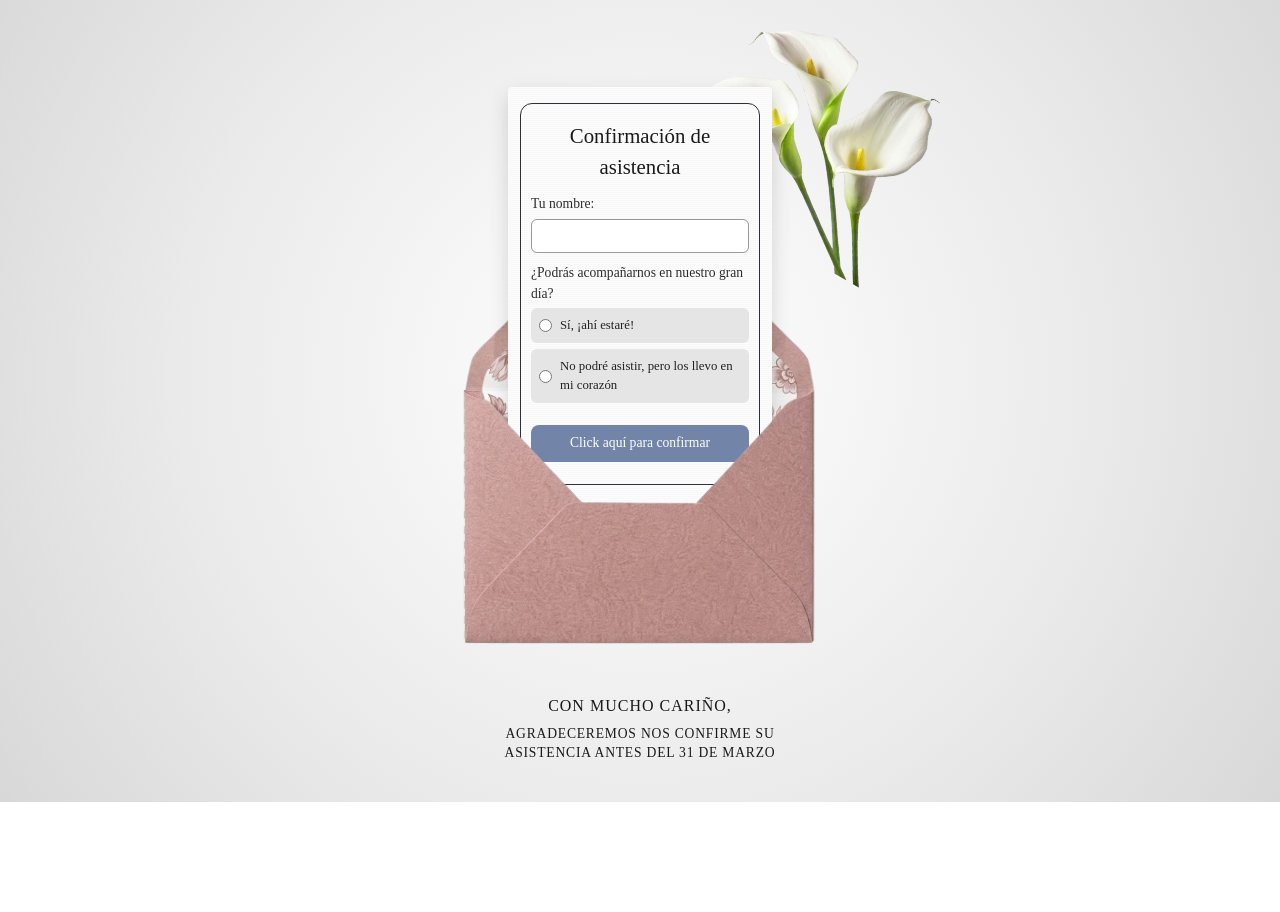
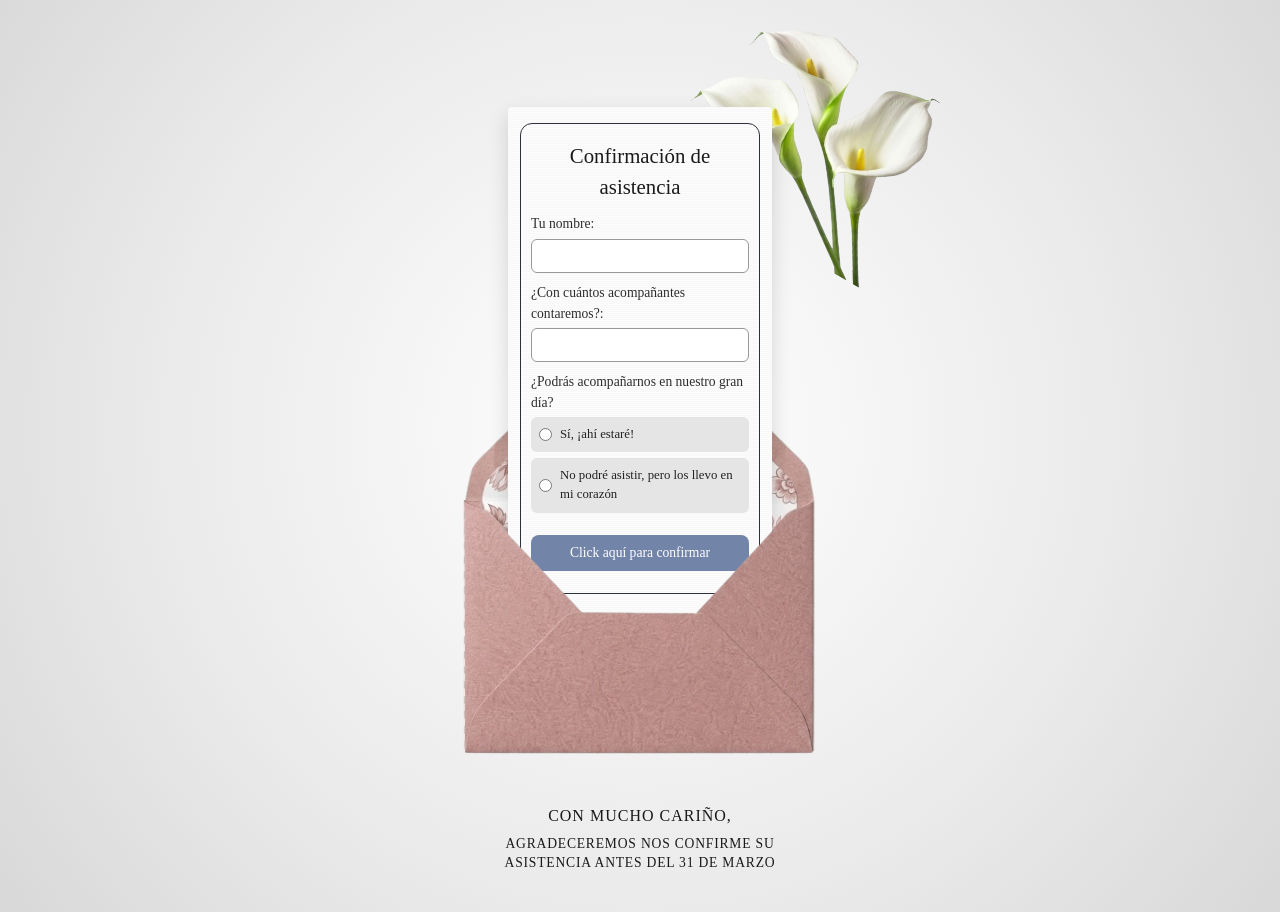
Before and after one commit to Leo1827/boda-invitation-alex-daniela, a Next.js app: page /invitation in a window 1280 px wide. Shown: the part 3040-3952 px from the top of the page. Before the commit the page ends 3842 px from the top, so only its background shows below. Built offline with nearby package versions, Linux system fonts and the light colour scheme; a web font is replaced by a local one.

Commit message:
feat: add input in form: invitation

```diff
--- a/components/ConfirmarAsistencia/ConfirmarAsistencia.module.css
+++ b/components/ConfirmarAsistencia/ConfirmarAsistencia.module.css
@@ -35,14 +35,14 @@
   position: relative;
   width: 100%;
   max-width: 440px;
-  margin-top: 80px; /* Ajuste respecto a la flor */
+  margin-top: 100px; /* Ajuste respecto a la flor */
   display: flex;
   justify-content: center;
 }
 
 /* Imagen Trasera del Sobre (Establece el tamaño físico del sándwich) */
 .envelopeBackImg {
-  margin-top: 50px;
+  margin-top: 140px;
   width: 100%;
   height: auto;
   display: block;
@@ -184,6 +184,7 @@
   height: auto;
   z-index: 4;
   pointer-events: none;
+
 }
 
 /* 4. Pie de página */
--- a/components/ConfirmarAsistencia/ConfirmarAsistencia.tsx
+++ b/components/ConfirmarAsistencia/ConfirmarAsistencia.tsx
@@ -48,6 +48,20 @@ export default function ConfirmarAsistencia() {
               <div className={styles.formGroup}>
                 <label htmlFor="nombre" className={styles.label}>
                   Tu nombre:
+                </label>
+                <input
+                  id="nombre"
+                  type="text"
+                  className={styles.input}
+                  value={nombre}
+                  onChange={(e) => setNombre(e.target.value)}
+                  required
+                />
+              </div>
+
+              <div className={styles.formGroup}>
+                <label htmlFor="acompanantes" className={styles.label}>
+                  ¿Con cuántos acompañantes contaremos?:
                 </label>
                 <input
                   id="nombre"
```
